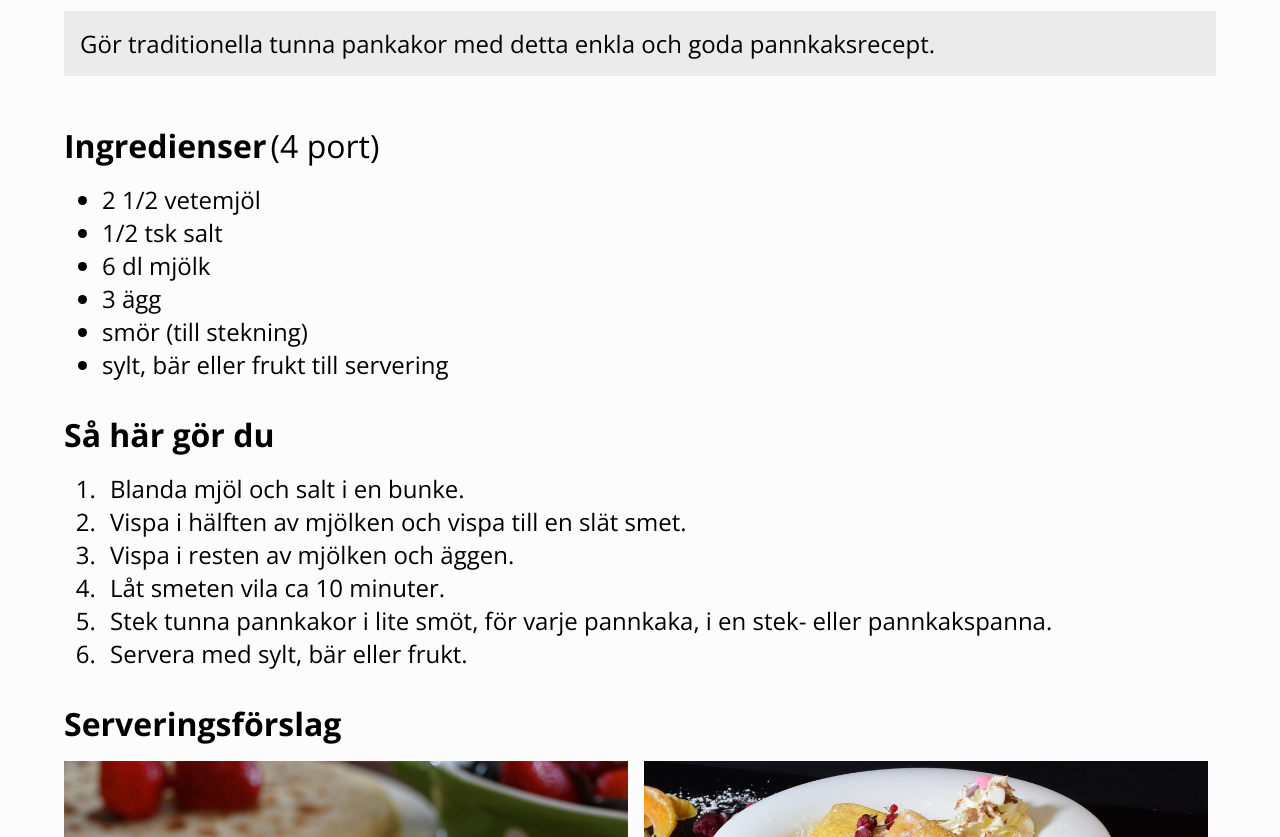
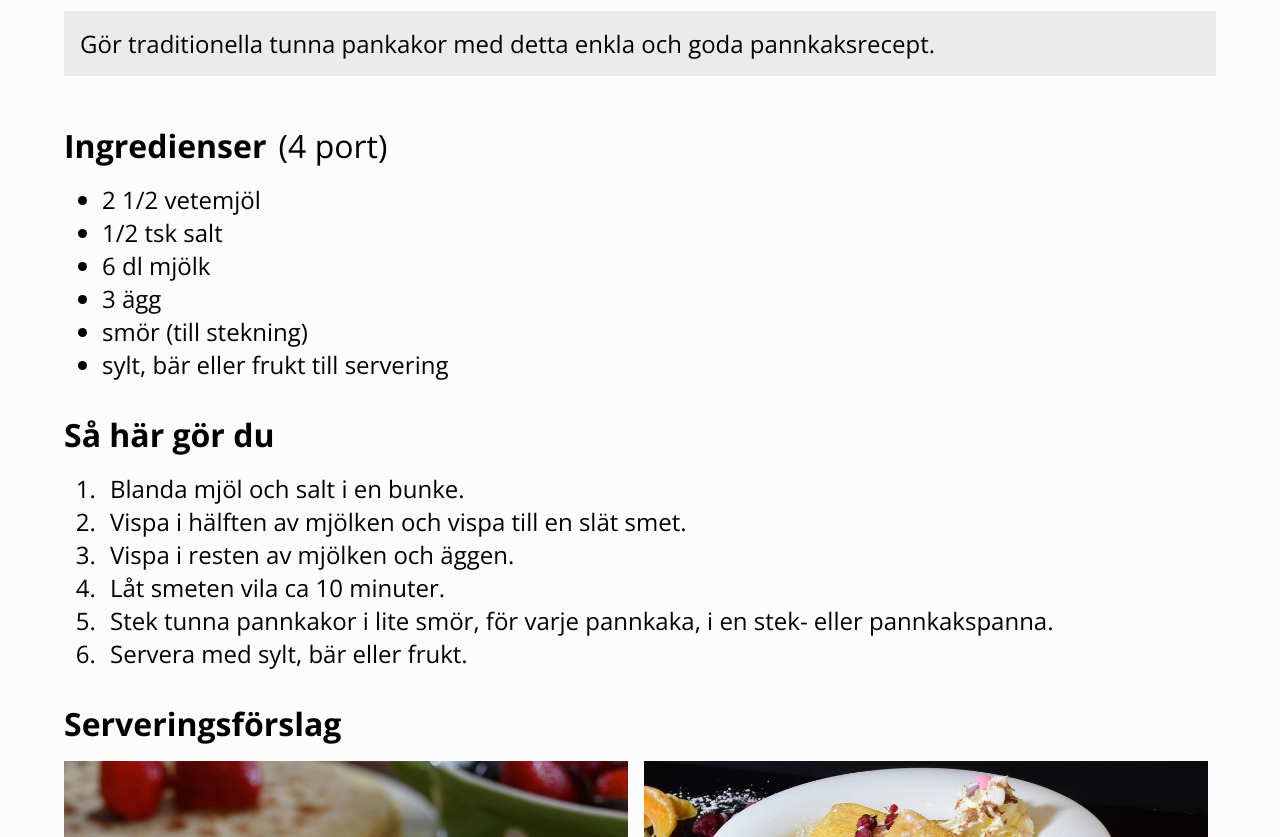
Before and after one commit to ingakonstigheter/lexicon-tok, a plain HTML site: page index.html in a window 1280 px wide. Shown: the part 640-1477 px from the top of the page. Drawn offline with nearby package versions, Linux system fonts and the light colour scheme.

Commit message:
fix spell errors

```diff
--- a/css/style.css
+++ b/css/style.css
@@ -6,8 +6,9 @@ html {
   background-color: #a100004d;
   font-family: "Open sans", sans-serif;
 }
-h1, h2 {
-    font-weight: 700;
+h1,
+h2 {
+  font-weight: 700;
 }
 h1 {
   color: #a20000;
@@ -32,12 +33,13 @@ img {
   max-height: 500px;
   object-fit: cover;
 }
-ul, ol {
-    margin-left: 38px;
+ul,
+ol {
+  margin-left: 38px;
 }
 li > p {
-    display: inline;
-    margin-left: 8px;
+  display: inline;
+  margin-left: 8px;
 }
 main {
   max-width: 1280px;
@@ -62,6 +64,7 @@ small {
   font-size: 32px;
   width: fit-content;
   display: inline-block;
+  margin-left: 8px;
 }
 .servings-img-container {
   display: flex;
--- a/index.html
+++ b/index.html
@@ -47,7 +47,7 @@
             <li><p>Låt smeten vila ca 10 minuter.</p></li>
             <li>
               <p>
-                Stek tunna pannkakor i lite smöt, för varje pannkaka, i en stek-
+                Stek tunna pannkakor i lite smör, för varje pannkaka, i en stek-
                 eller pannkakspanna.
               </p>
             </li>
```
Also changed, not shown: img/pancakes-640.jpg (deleted), img/serving1-640.jpg (deleted), img/serving2-640.jpg (deleted).
